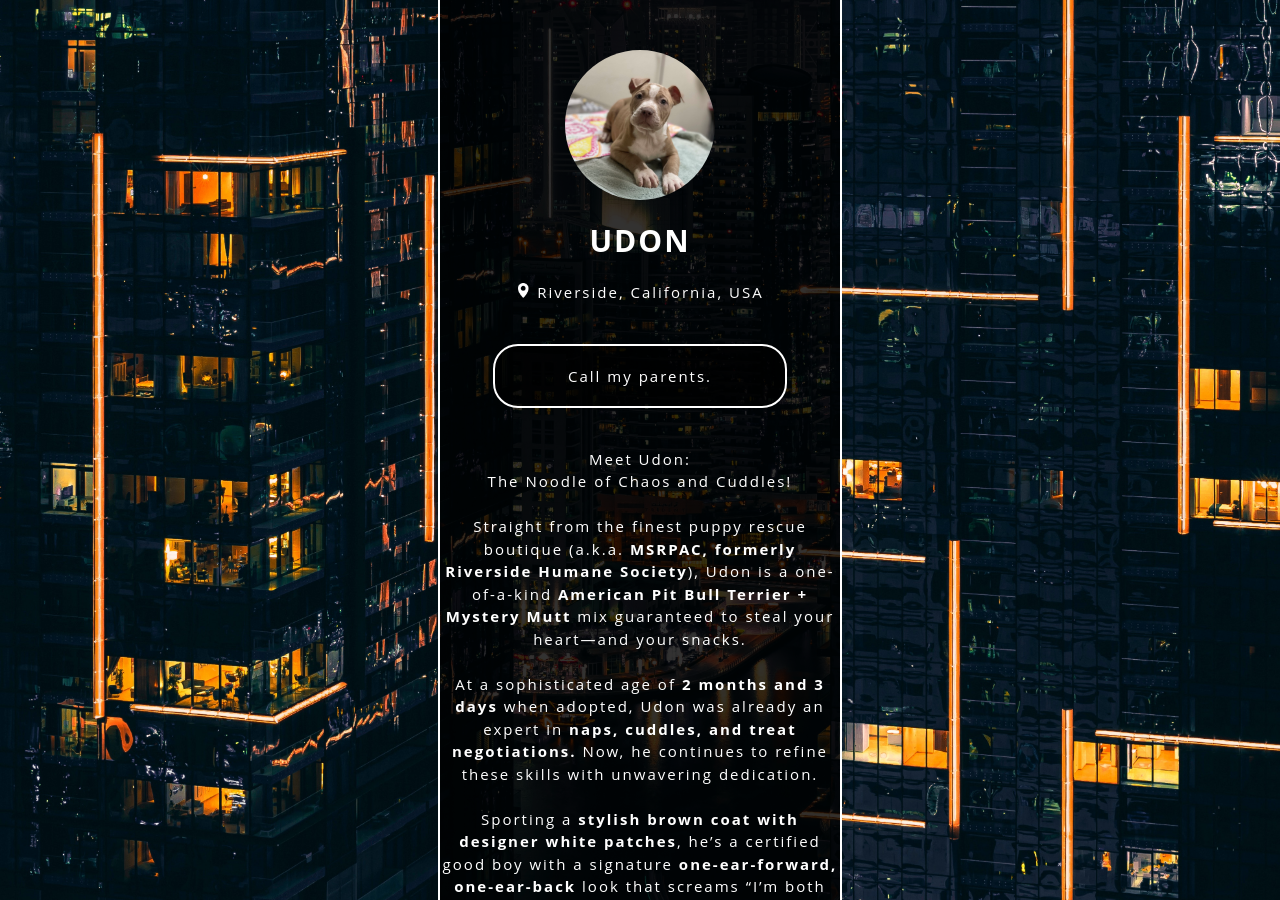
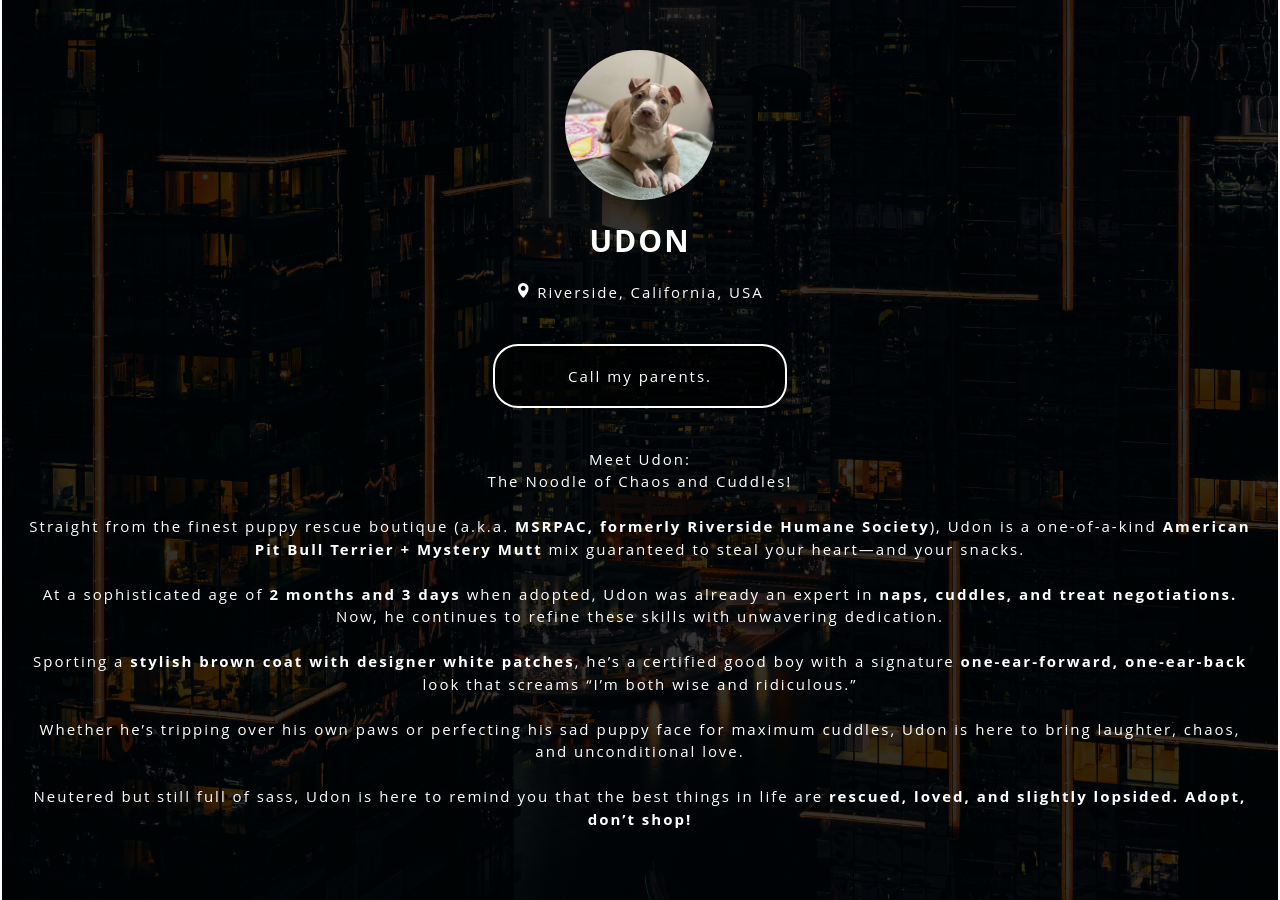
Before and after one commit to mrvuj/mrvuj.github.io, a PHP site: page /p/index.html in a window 1280 px wide. Run offline with PHP 8.4, Linux system fonts and the light colour scheme.

Commit message:
Update s.css

```diff
--- a/p/a/s.css
+++ b/p/a/s.css
@@ -28,8 +28,9 @@ margin-right: auto;
 margin-top: 0;
 margin-bottom: 0;
 background-color: rgba(0, 0, 0, 0.8);
-padding: 0px;
-width: 400px;
+box-sizing: border-box;
+padding-left: 20px;
+padding-right: 20px;
 border: 2px solid white;
 border-top: 0px;
 border-bottom: 0px;
```
